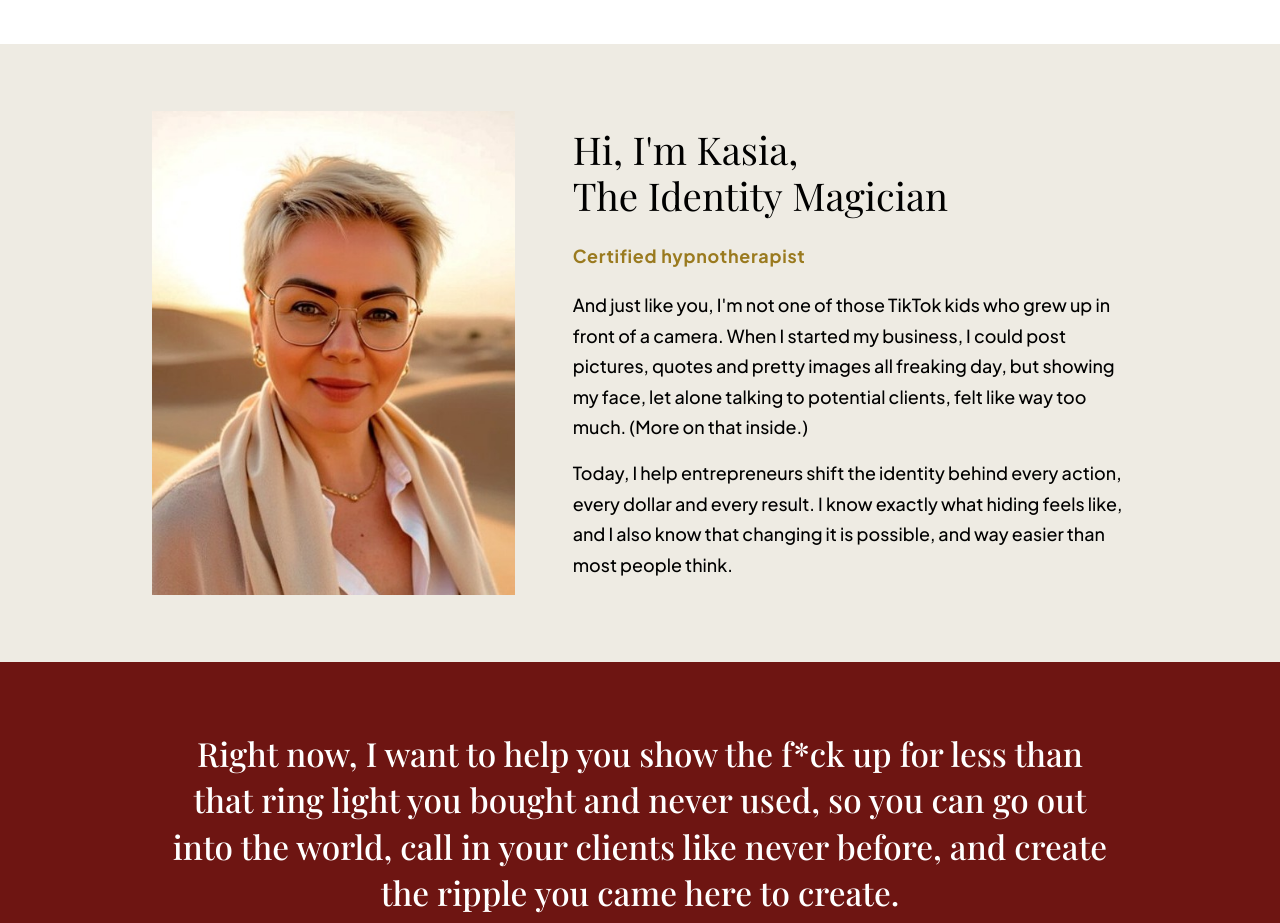
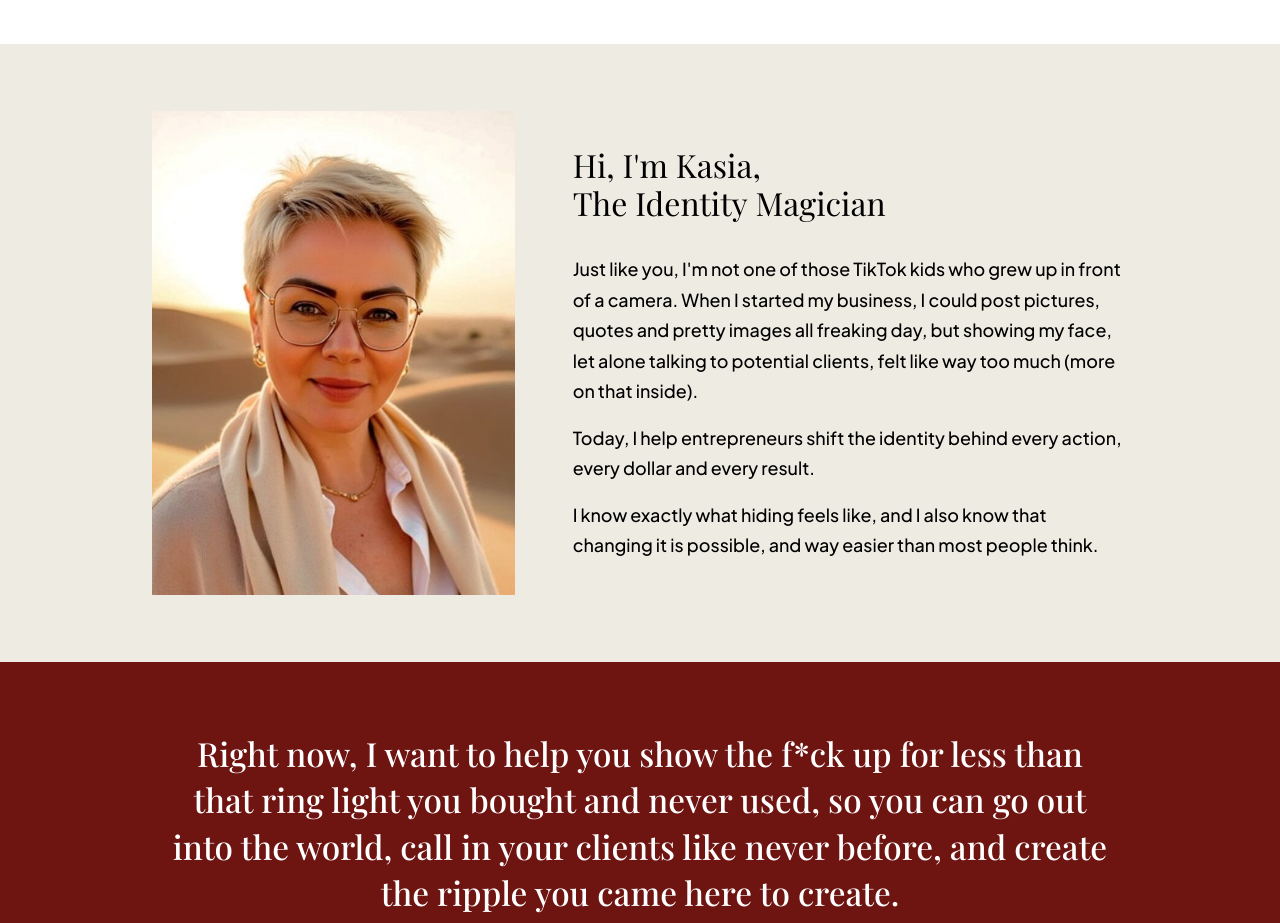
Before and after one commit to theidentitymagician/visibility-switch, a plain HTML site: page preview/index.html in a window 1280 px wide. Shown: the part 7400-8323 px from the top of the page. Drawn offline with nearby package versions, Linux system fonts and the light colour scheme; a web font is replaced by a local one.

Commit message:
About copy and smaller heading
Co-Authored-By: Claude Opus 5.5 <noreply@anthropic.com>
Claude-Session: https://claude.ai/code/session_01SBBnRPqnC9T2b7VVGEyvvm

```diff
--- a/preview/index.html
+++ b/preview/index.html
@@ -234,6 +234,7 @@ u{text-decoration-thickness:1px;text-underline-offset:.18em}
 .marquee:hover .track{animation-play-state:paused}
 @media (prefers-reduced-motion:reduce){.marquee .track{animation:none}}
 .about img{aspect-ratio:3/4;object-fit:cover}
+.about-head{font-size:clamp(1.6rem,2.5vw,2rem)}
 </style>
 </head>
 <body>
@@ -414,10 +415,10 @@ u{text-decoration-thickness:1px;text-underline-offset:.18em}
   <div class="about">
     <img src="../img/vs-kasia.jpg" alt="Kasia Rutkowiak, The Identity Magician">
     <div>
-      <h2>Hi, I'm Kasia,<br>The&nbsp;Identity&nbsp;Magician</h2>
-      <p class="cred">Certified hypnotherapist</p>
-      <p>And just like you, I'm not one of those TikTok kids who grew up in front of a camera. When I started my business, I could post pictures, quotes and pretty images all freaking day, but showing my face, let alone talking to potential clients, felt like way too much. (More on that inside.)</p>
-      <p>Today, I help entrepreneurs shift the identity behind every action, every dollar and every result. I know exactly what hiding feels like, and I also know that changing it is possible, and way easier than most people think.</p>
+      <h2 class="about-head">Hi, I'm Kasia,<br>The&nbsp;Identity&nbsp;Magician</h2>
+      <p>Just like you, I'm not one of those TikTok kids who grew up in front of a camera. When I started my business, I could post pictures, quotes and pretty images all freaking day, but showing my face, let alone talking to potential clients, felt like way too much (more on that inside).</p>
+      <p>Today, I help entrepreneurs shift the identity behind every action, every dollar and every result.</p>
+      <p>I know exactly what hiding feels like, and I also know that changing it is possible, and way easier than most people think.</p>
     </div>
   </div>
 </section>
```
